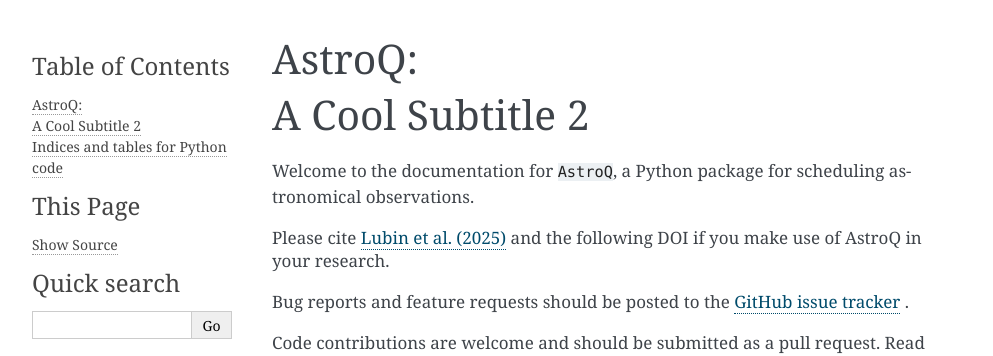
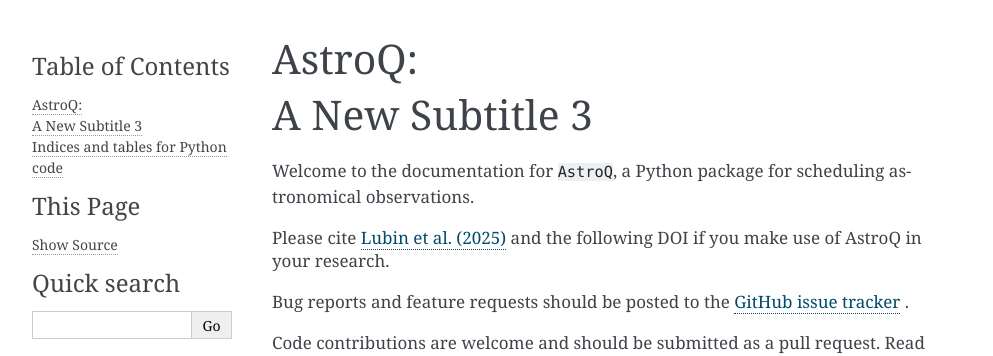
Before and after one commit to jluby127/AstroQ, a Sphinx documentation site: the page built from docs/index.rst, in a window 1280 px wide. Shown: the top 356 px of the page, without its empty margins (148-1141 px from the left). Built offline with Sphinx 7.4.7, drawn with Linux system fonts in a browser that asks for light colours; pages that are not in the unit, such as notebooks, are missing from menus.

Commit message:
Change 1

```diff
--- a/docs/index.rst
+++ b/docs/index.rst
@@ -2,7 +2,7 @@
 
    <br />
 
-AstroQ: |br| A Cool Subtitle 2
+AstroQ: |br| A New Subtitle 3
 ================================================
 
 Welcome to the documentation for ``AstroQ``, a Python package for
```
